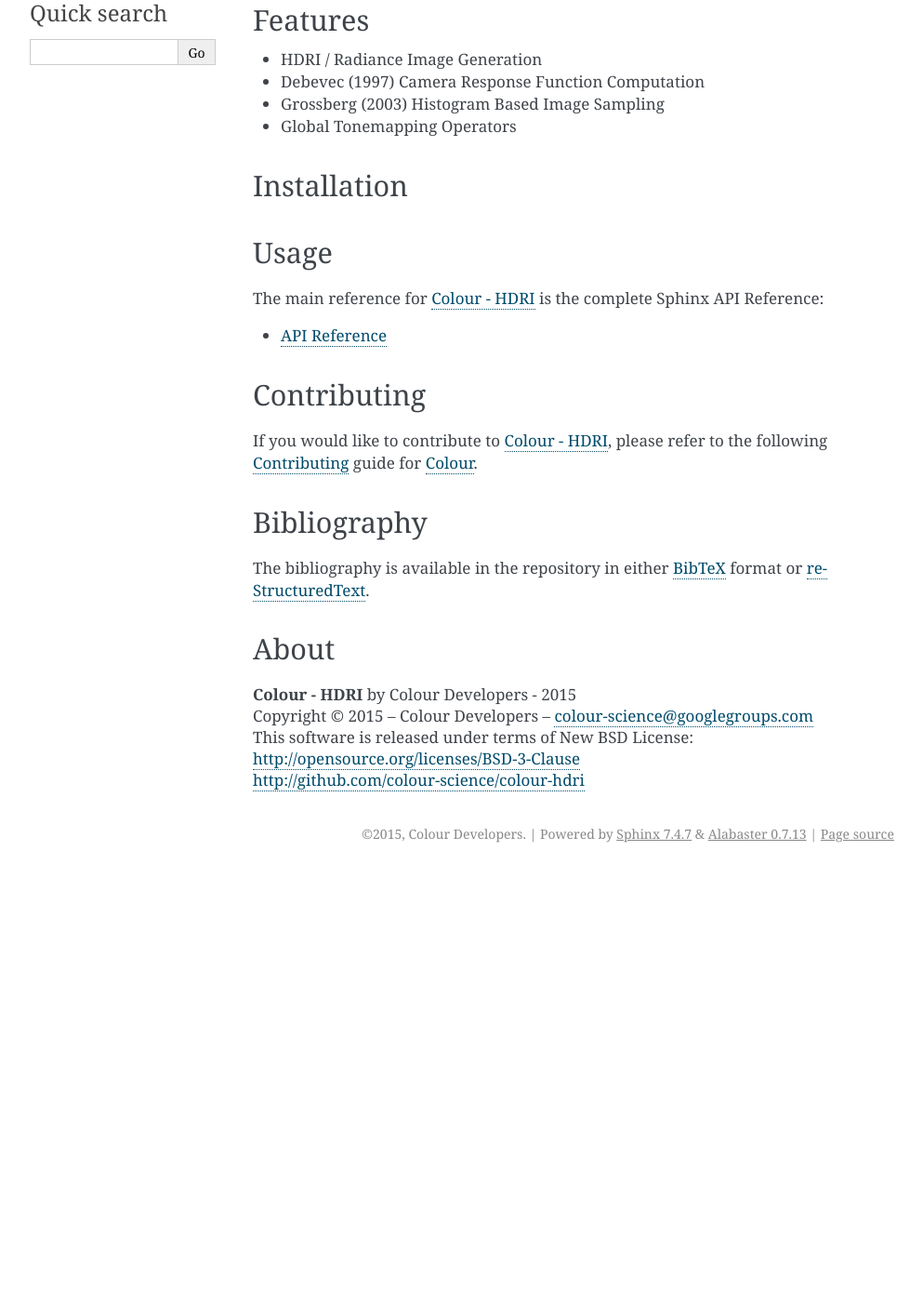
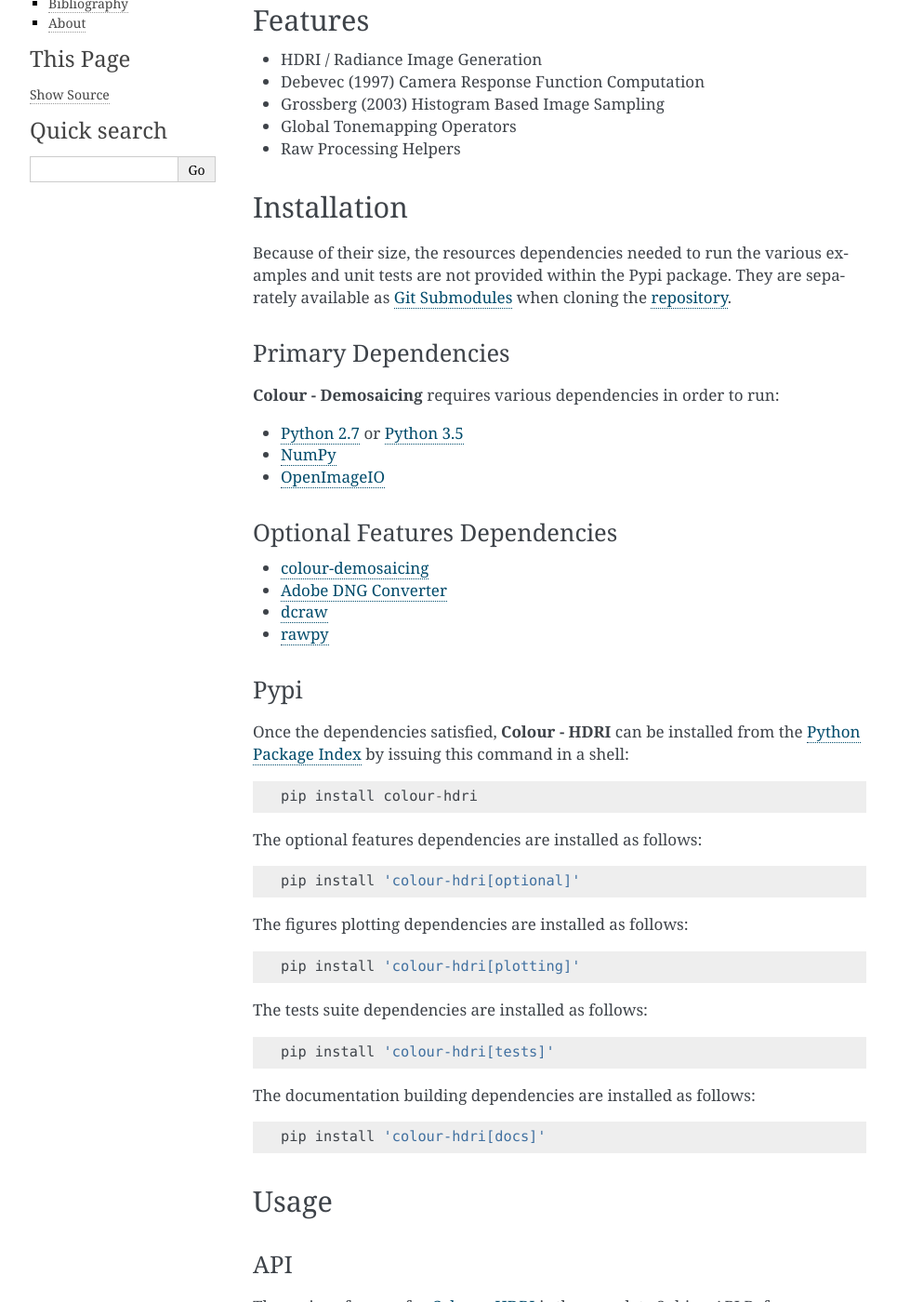
Before and after one commit to colour-science/colour-hdri, a Sphinx documentation site: the page built from docs/index.rst, in a window 1280 px wide and 1400 px high, scrolled down 332 px. Shown: the whole window at 93% size, without its empty margins (148-1141 px from the left). Built offline with Sphinx 7.4.7, drawn with Linux system fonts in a browser that asks for light colours; before the commit the page ends 1268 px from its top, so only the background shows below that; some of the changed text lies outside the part shown.

```diff
--- a/docs/index.rst
+++ b/docs/index.rst
@@ -16,19 +16,77 @@ Features
 -   Debevec (1997) Camera Response Function Computation
 -   Grossberg (2003) Histogram Based Image Sampling
 -   Global Tonemapping Operators
+-   Raw Processing Helpers
 
 Installation
 ------------
 
+Because of their size, the resources dependencies needed to run the various
+examples and unit tests are not provided within the Pypi package. They are
+separately available as
+`Git Submodules <https://git-scm.com/book/en/v2/Git-Tools-Submodules>`_
+when cloning the
+`repository <https://github.com/colour-science/colour-hdri>`_.
 
+Primary Dependencies
+^^^^^^^^^^^^^^^^^^^^
+
+**Colour - Demosaicing** requires various dependencies in order to run:
+
+-  `Python 2.7 <https://www.python.org/download/releases/>`_ or
+   `Python 3.5 <https://www.python.org/download/releases/>`_
+-  `NumPy <http://www.numpy.org/>`_
+-  `OpenImageIO <https://github.com/OpenImageIO/oiio>`_
+
+Optional Features Dependencies
+^^^^^^^^^^^^^^^^^^^^^^^^^^^^^^
+
+-   `colour-demosaicing <https://github.com/colour-science/colour-demosaicing>`_
+-   `Adobe DNG Converter <https://www.adobe.com/support/downloads/product.jsp?product=106&platform=Mac>`_
+-   `dcraw <https://www.cybercom.net/~dcoffin/dcraw/>`_
+-   `rawpy <https://github.com/neothemachine/rawpy>`_
+
+Pypi
+^^^^
+
+Once the dependencies satisfied, **Colour - HDRI** can be installed from
+the `Python Package Index <http://pypi.python.org/pypi/colour-hdri>`_ by
+issuing this command in a shell::
+
+	pip install colour-hdri
+
+The optional features dependencies are installed as follows::
+
+    pip install 'colour-hdri[optional]'
+
+The figures plotting dependencies are installed as follows::
+
+    pip install 'colour-hdri[plotting]'
+
+The tests suite dependencies are installed as follows::
+
+    pip install 'colour-hdri[tests]'
+
+The documentation building dependencies are installed as follows::
+
+    pip install 'colour-hdri[docs]'
 
 Usage
 -----
+
+API
+^^^
 
 The main reference for `Colour - HDRI <https://github.com/colour-science/colour-hdri>`_
 is the complete Sphinx API Reference:
 
 -   :doc:`API Reference <api>`
+
+Examples
+^^^^^^^^
+
+Various usage examples are available from the
+`examples directory <https://github.com/colour-science/colour-hdri/tree/master/colour_hdri/examples>`_.
 
 Contributing
 ------------
```
Also changed, not shown: README.rst (+58 -0 lines), setup.py (+7 -0 lines).
